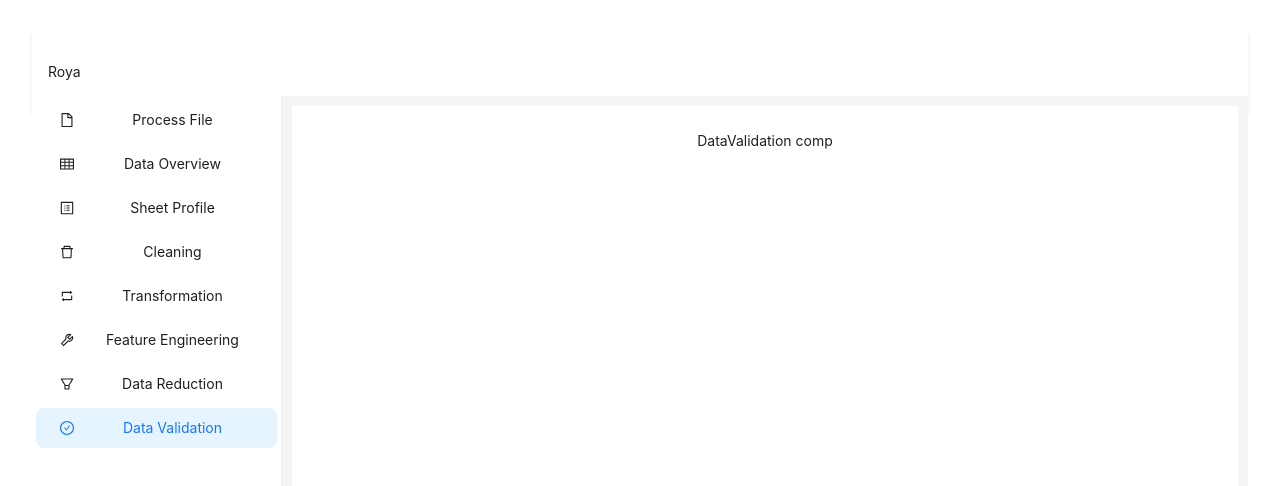
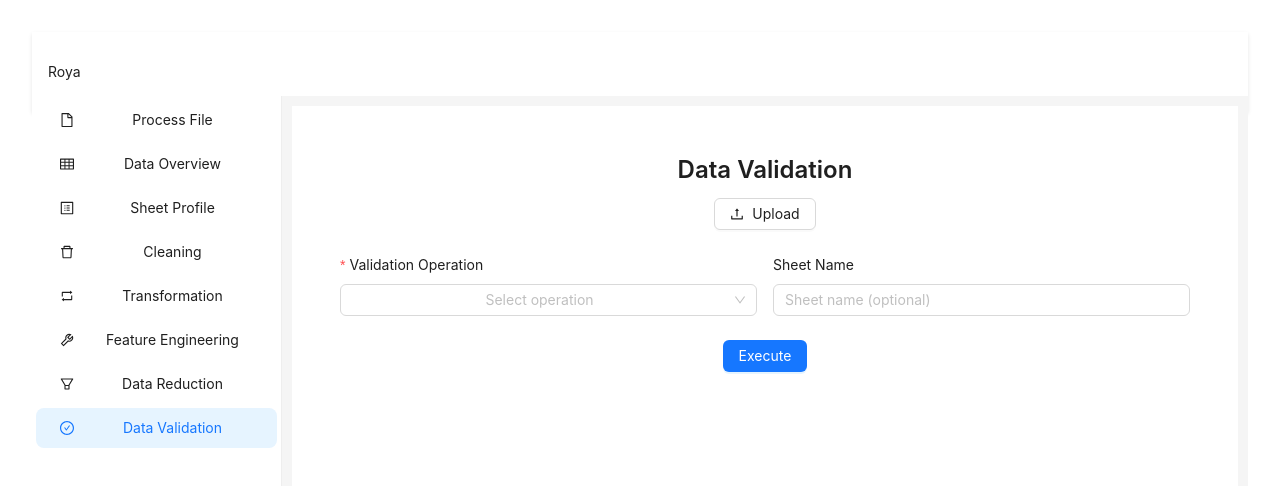
Before and after one commit to omarsenoussaoui/roya, a React (Vite) app: page /data-validation in a window 1280 px wide. Shown: the top 486 px of the page. Built offline with nearby package versions, Linux system fonts and the light colour scheme.

Commit message:
DataValidation fix

```diff
--- a/src/components/FileTreatment/DataValidation.tsx
+++ b/src/components/FileTreatment/DataValidation.tsx
@@ -1,6 +1,243 @@
+// src/components/FileTreatment/DataValidation.tsx
+import React, { useState } from "react";
+import {
+  Button,
+  Upload,
+  Input,
+  InputNumber,
+  Form,
+  Typography,
+  message,
+  Row,
+  Col,
+  Select,
+} from "antd";
+import { UploadOutlined } from "@ant-design/icons";
+import MainDataService from "../../services/MainDataService";
 
-export default function DataValidation() {
+const { Option } = Select;
+const { Title } = Typography;
+
+const DataValidation: React.FC = () => {
+  const [file, setFile] = useState<File | null>(null);
+  const [response, setResponse] = useState<any>(null);
+  const [error, setError] = useState<any>(null);
+
+  // Form values
+  const [validationOperation, setValidationOperation] = useState<string>();
+  const [sheetName, setSheetName] = useState<string>();
+  const [columns, setColumns] = useState<string>();
+  const [rules, setRules] = useState<string>();
+  const [column, setColumn] = useState<string>();
+  const [minVal, setMinVal] = useState<number>();
+  const [maxVal, setMaxVal] = useState<number>();
+  const [pattern, setPattern] = useState<string>();
+  const [typeMapping, setTypeMapping] = useState<string>();
+
+  const handleSubmit = async () => {
+    if (!file) {
+      message.error("Please upload a file first.");
+      return;
+    }
+    if (!validationOperation) {
+      message.error("Please select a validation operation.");
+      return;
+    }
+
+    const formData = new FormData();
+    formData.append("file", file);
+    formData.append("validation_operation", validationOperation);
+    if (sheetName) formData.append("sheet_name", sheetName);
+    if (columns) formData.append("columns", columns);
+    if (rules) formData.append("rules", rules);
+    if (column) formData.append("column", column);
+    if (minVal) formData.append("min_val", minVal.toString());
+    if (maxVal) formData.append("max_val", maxVal.toString());
+    if (pattern) formData.append("pattern", pattern);
+    if (typeMapping) formData.append("type_mapping", typeMapping);
+
+    try {
+      const res = await MainDataService.dataValidation(formData);
+      setResponse(res);
+      setError(null);
+      message.success("Data validation completed successfully!");
+    } catch (err: any) {
+      console.error("Data validation error:", err);
+      setError(err?.response?.data || { error: "Unknown error occurred" });
+      setResponse(null);
+      message.error("Failed to perform data validation");
+    }
+  };
+
   return (
-    <div>DataValidation comp</div>
-  )
-}
+    <div style={{ padding: 24 }}>
+      <Title level={3}>Data Validation</Title>
+
+      <Upload
+        beforeUpload={(file) => {
+          setFile(file);
+          return false;
+        }}
+        maxCount={1}
+      >
+        <Button icon={<UploadOutlined />}>Upload</Button>
+      </Upload>
+
+      {file && <div style={{ marginTop: 8 }}>Selected file: {file.name}</div>}
+
+      <Form layout="vertical" style={{ marginTop: 24 }}>
+        <Row gutter={16}>
+          <Col span={12}>
+            <Form.Item label="Validation Operation" required>
+              <Select
+                value={validationOperation}
+                onChange={setValidationOperation}
+                placeholder="Select operation"
+                style={{ width: "100%" }}
+              >
+                <Option value="validate_non_negative">Validate Non-Negative</Option>
+                <Option value="validate_range">Validate Range</Option>
+                <Option value="validate_integrity">Validate Integrity</Option>
+                <Option value="validate_pattern">Validate Pattern</Option>
+                <Option value="validate_types">Validate Types</Option>
+              </Select>
+            </Form.Item>
+          </Col>
+          <Col span={12}>
+            <Form.Item label="Sheet Name">
+              <Input
+                value={sheetName}
+                onChange={(e) => setSheetName(e.target.value)}
+                placeholder="Sheet name (optional)"
+              />
+            </Form.Item>
+          </Col>
+        </Row>
+
+        {validationOperation === "validate_non_negative" && (
+          <Form.Item label="Columns">
+            <Input
+              value={columns}
+              onChange={(e) => setColumns(e.target.value)}
+              placeholder="col1,col2"
+            />
+          </Form.Item>
+        )}
+
+        {validationOperation === "validate_range" && (
+          <>
+            <Form.Item label="Column">
+              <Input
+                value={column}
+                onChange={(e) => setColumn(e.target.value)}
+                placeholder="Column name"
+              />
+            </Form.Item>
+            <Row gutter={16}>
+              <Col span={12}>
+                <Form.Item label="Minimum Value">
+                  <InputNumber
+                    value={minVal}
+                    onChange={(value) => setMinVal(value ?? undefined)}
+                    style={{ width: "100%" }}
+                  />
+                </Form.Item>
+              </Col>
+              <Col span={12}>
+                <Form.Item label="Maximum Value">
+                  <InputNumber
+                    value={maxVal}
+                    onChange={(value) => setMaxVal(value ?? undefined)}
+                    style={{ width: "100%" }}
+                  />
+                </Form.Item>
+              </Col>
+            </Row>
+          </>
+        )}
+
+        {validationOperation === "validate_pattern" && (
+          <>
+            <Form.Item label="Column">
+              <Input
+                value={column}
+                onChange={(e) => setColumn(e.target.value)}
+                placeholder="Column name"
+              />
+            </Form.Item>
+            <Form.Item label="Regex Pattern">
+              <Input
+                value={pattern}
+                onChange={(e) => setPattern(e.target.value)}
+                placeholder="^[A-Za-z0-9]+$"
+              />
+            </Form.Item>
+          </>
+        )}
+
+        {validationOperation === "validate_types" && (
+          <Form.Item label="Type Mapping (JSON)">
+            <Input.TextArea
+              value={typeMapping}
+              onChange={(e) => setTypeMapping(e.target.value)}
+              placeholder='{"column1": "int", "column2": "string"}'
+              rows={4}
+            />
+          </Form.Item>
+        )}
+
+        {validationOperation === "validate_integrity" && (
+          <Form.Item label="Validation Rules (JSON)">
+            <Input.TextArea
+              value={rules}
+              onChange={(e) => setRules(e.target.value)}
+              placeholder='{"rule1": "value1", "rule2": "value2"}'
+              rows={4}
+            />
+          </Form.Item>
+        )}
+
+        <Form.Item>
+          <Button type="primary" onClick={handleSubmit}>
+            Execute
+          </Button>
+        </Form.Item>
+      </Form>
+
+      {response && (
+        <div style={{ marginTop: 24 }}>
+          <pre
+            style={{
+              background: "#f5f5f5",
+              padding: 16,
+              borderRadius: 4,
+              maxHeight: 400,
+              overflow: "auto",
+            }}
+          >
+            {JSON.stringify(response, null, 2)}
+          </pre>
+        </div>
+      )}
+
+      {error && (
+        <div style={{ marginTop: 24 }}>
+          <pre
+            style={{
+              background: "#fff0f0",
+              padding: 16,
+              borderRadius: 4,
+              maxHeight: 400,
+              overflow: "auto",
+              color: "#d32f2f",
+            }}
+          >
+            {JSON.stringify(error, null, 2)}
+          </pre>
+        </div>
+      )}
+    </div>
+  );
+};
+
+export default DataValidation;
--- a/src/services/MainDataService.ts
+++ b/src/services/MainDataService.ts
@@ -118,6 +118,24 @@ const MainDataService = {
 
     return response.data;
   },
+  dataValidation: async (formData: FormData) => {
+    const queryParams = new URLSearchParams();
+    const formDataForUpload = new FormData();
+
+    for (const [key, value] of formData.entries()) {
+      if (key === 'file') {
+        formDataForUpload.append('file', value);
+      } else {
+        queryParams.append(key, value.toString());
+      }
+    }
+
+    const response = await api.post(`/data-validation?${queryParams.toString()}`, formDataForUpload, {
+      headers: { 'Content-Type': 'multipart/form-data' },
+    });
+
+    return response.data;
+  },
 };
 
 export default MainDataService;
```
